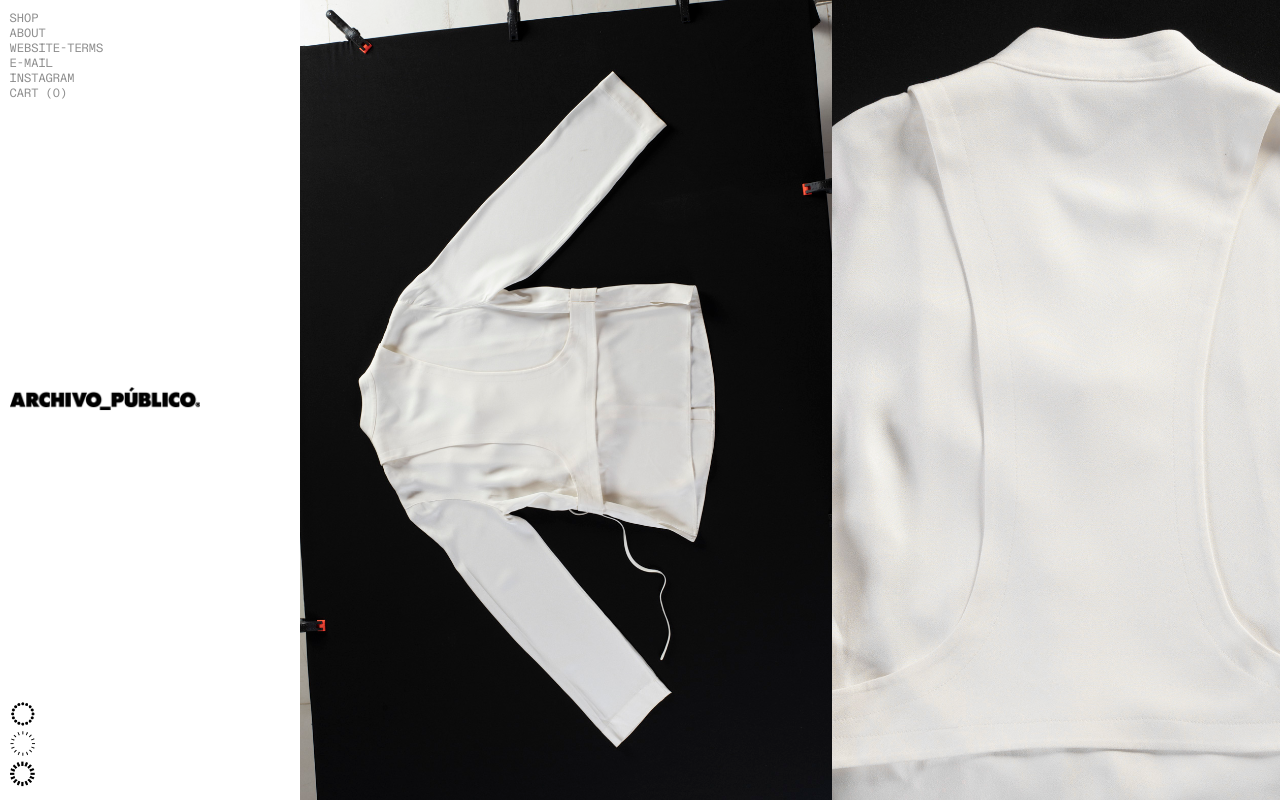
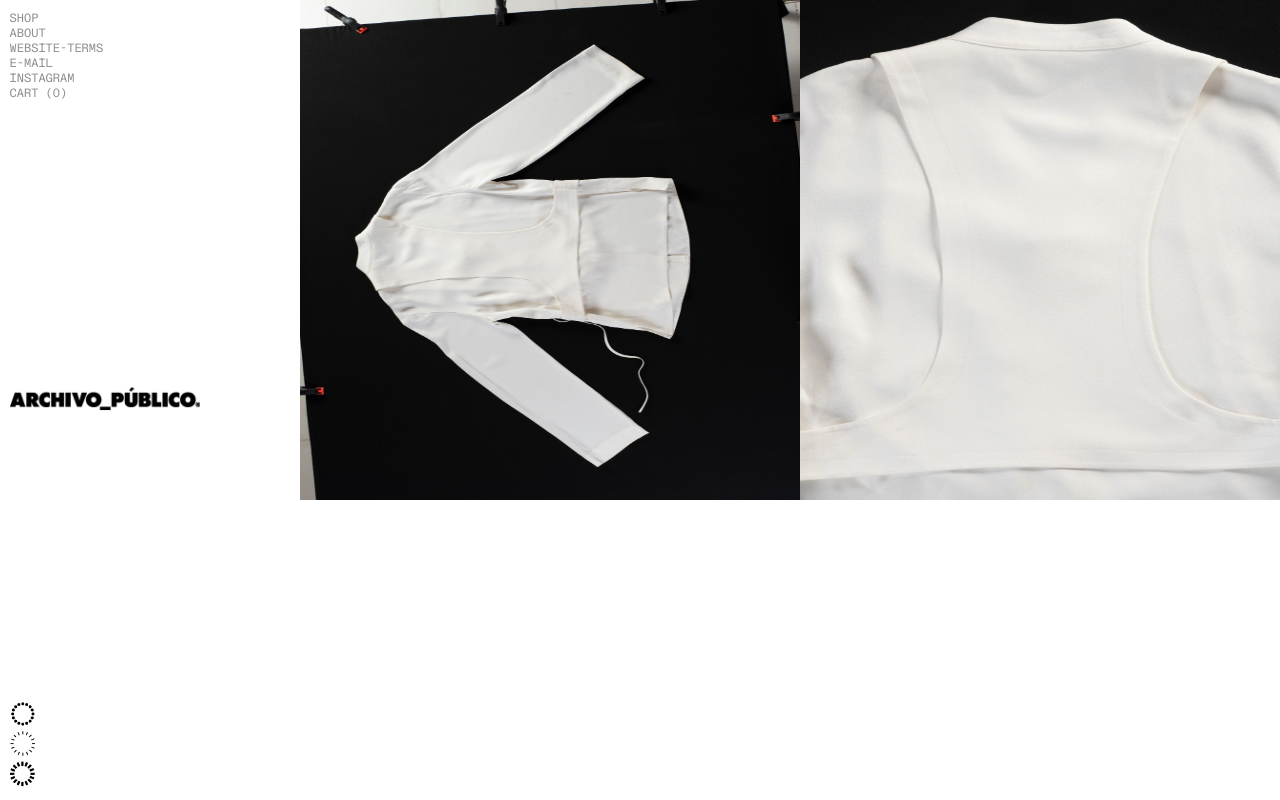
Before and after one commit to fchafes/archivo_publico, a Next.js app: page / in a window 1280 px wide. Built offline with nearby package versions, Linux system fonts and the light colour scheme.

Commit message:
comento <img>

```diff
--- a/src/app/page.js
+++ b/src/app/page.js
@@ -9,8 +9,8 @@ export default function Home() {
     <div className={styles.imageSlider}>
       {imagePaths.map((src, index) => (
         <div key={index} className={styles.imageBox}>
-          <img className={styles.img} src={src} alt={`Imagen ${index + 1}`} />
-          <Image src={src} width={500} height={500} alt="imagen-next"/>
+          {/* <img className={styles.img} src={src} alt={`Imagen ${index + 1}`} /> */}
+          <Image src={src} width={500} height={500} alt="imagen-next" />
         </div>
       ))}
     </div>
```
